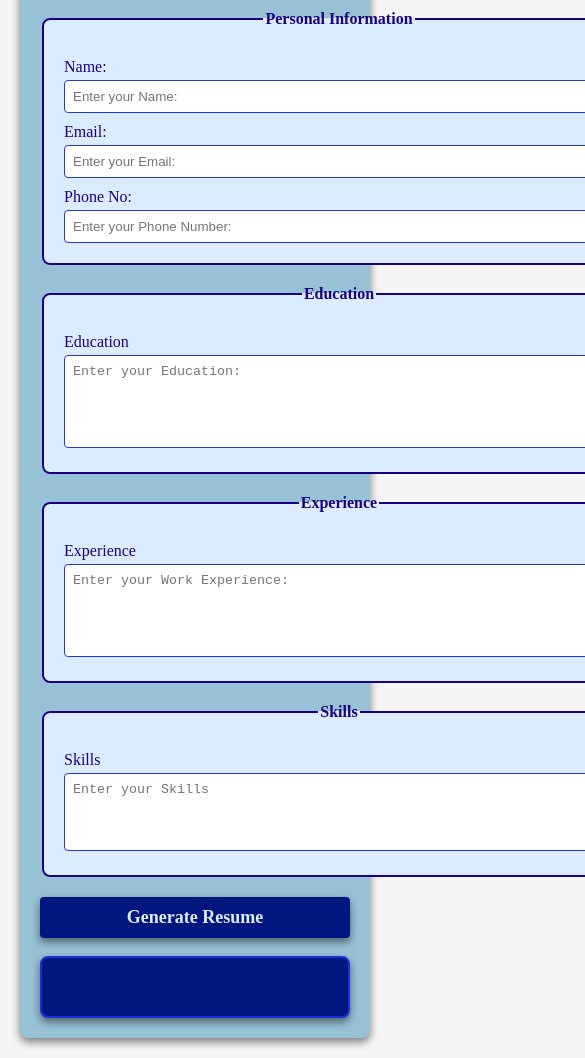
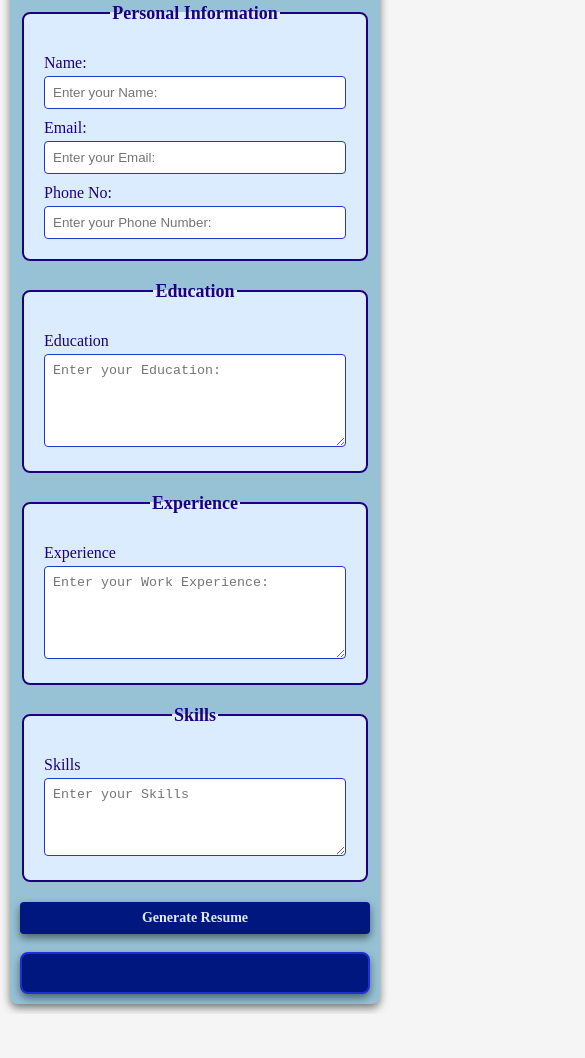
Before and after one commit to JaweriaMustafa-github/Hackathon-Projects, a plain HTML site: page Milestone 4/index.html in a window 390 px wide. Shown: the part 595-1653 px from the top of the page, 585 px wide, since content can reach past the window. After the commit the page ends 1609 px from the top, so only its background shows below. Drawn offline with Linux system fonts and the light colour scheme.

Commit message:
Added Milestone 4

```diff
--- a/Milestone 4/style.css
+++ b/Milestone 4/style.css
@@ -91,3 +91,50 @@ button:hover{
 p{
     color: rgb(0, 23 , 128);
 }
+/* Responsive Styles */
+@media (max-width: 768px) {
+    form, #resume-display {
+        padding: 15px;
+        max-width: 90%;
+    }
+
+    input, textarea {
+        width: 100%;
+    }
+
+    button {
+        font-size: 16px;
+    }
+
+    .profilePicture {
+        max-width: 150px;
+        width:100%;
+        height:auto;
+    }
+}
+
+@media (max-width: 480px) {
+    body {
+        margin: 10px;
+    }
+
+    form, #resume-display {
+        padding: 10px;
+        max-width: 100%;
+    }
+
+    legend {
+        font-size: 18px;
+    }
+
+    button {
+        font-size: 14px;
+        padding: 8px;
+    }
+
+    .profilePicture {
+        max-width: 150px;
+        width:100%;
+        height:auto;
+    }
+}
```
